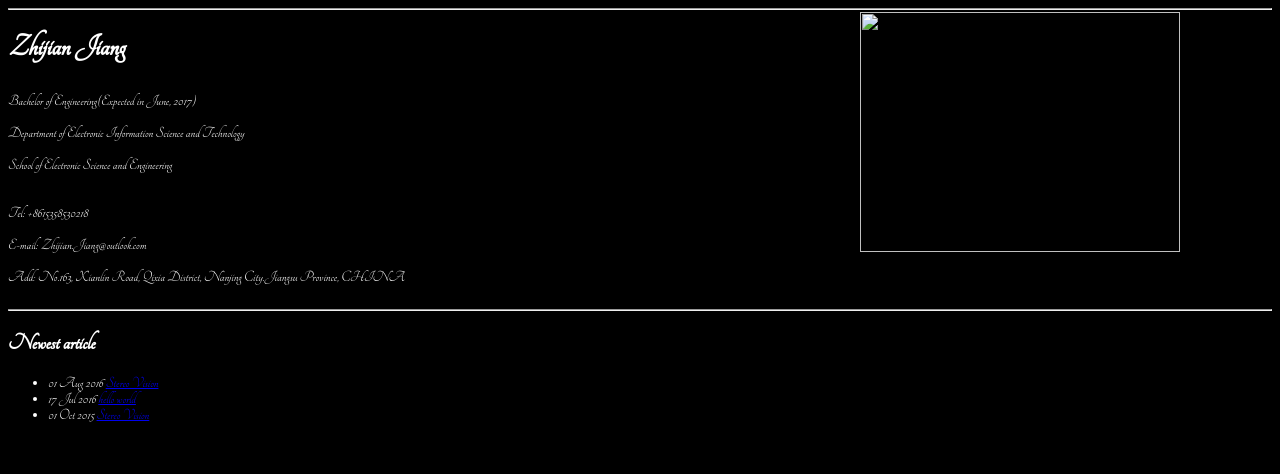
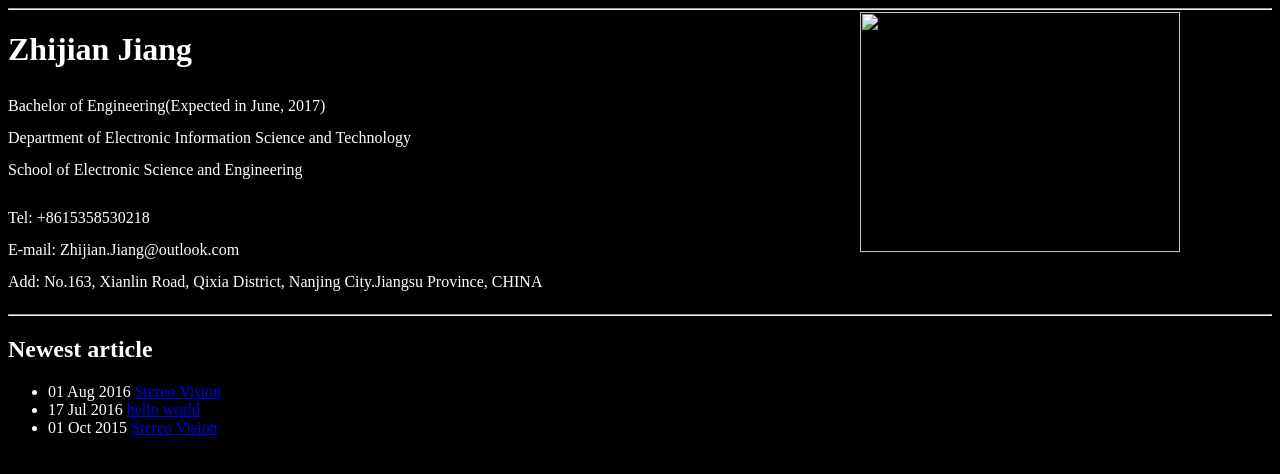
Before and after one commit to softwarelight/ZhijianJiang, a Jekyll site: the page built from index.html, in a window 1280 px wide. Shown: the top 474 px of the page. Built offline with Jekyll 4.4.1, drawn with Linux system fonts in a browser that asks for light colours.

Commit message:
2016-08-02_13:13:03

```diff
--- a/index.html
+++ b/index.html
@@ -4,13 +4,9 @@
 ---
 <hr />
 <head>
-<!--
-    <link rel="stylesheet" type="text/css"
-            href="https://fonts.googleapis.com/css?family=Tangerine">
--->
     <style>
         body{
-            font-family: 'Tangerine', serif;
+            font-family: 'Ubuntu', serif;
         }
     </style>
     <h1>{{ page.title }}</h1>
```
